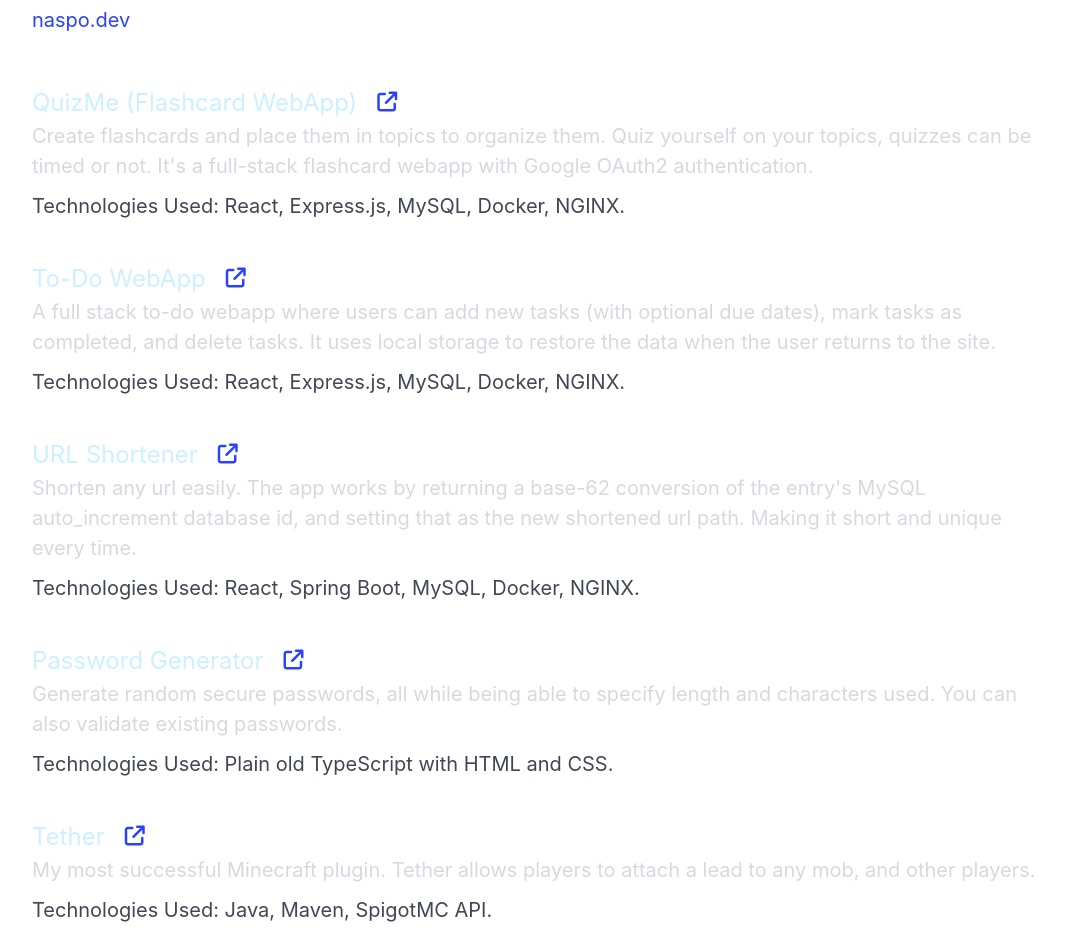
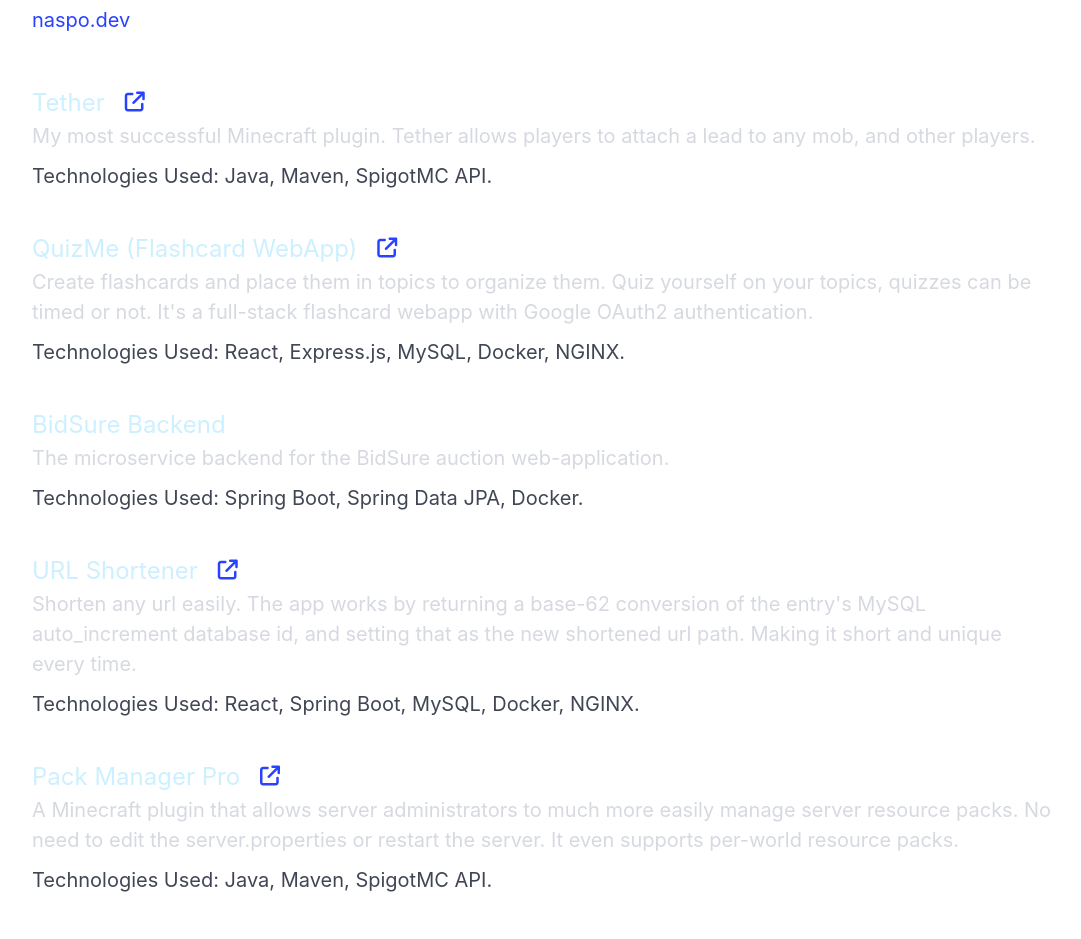
Before and after one commit to NaspoDev/naspoapps-root-site, a React (Vite) app: page / in a window 1280 px wide. Shown: the part 121-1060 px from the top of the page, without its empty margins (96-1177 px from the left). Built offline with nearby package versions, Linux system fonts and the light colour scheme.

Commit message:
Added BidSure Backend project and reordered projects

```diff
--- a/src/components/projects-list/ProjectsList.tsx
+++ b/src/components/projects-list/ProjectsList.tsx
@@ -12,10 +12,12 @@
               {project.title}
             </h3>
 
-            {/* project link icon */}
-            <a href={project.link} target="_blank">
-              <i className="fa-solid fa-arrow-up-right-from-square"></i>
-            </a>
+            {/* if project link is not null, render a clickable icon */}
+            {project.link !== null && (
+              <a href={project.link} target="_blank">
+                <i className="fa-solid fa-arrow-up-right-from-square"></i>
+              </a>
+            )}
 
             {/* If github link is not null, render a github link icon */}
             {project.githubLink !== null && (
--- a/src/components/projects-list/projects.ts
+++ b/src/components/projects-list/projects.ts
@@ -4,11 +4,21 @@
   title: string;
   description: string;
   techStack: string;
-  link: string;
+  link: string | null;
   githubLink: string | null;
 }
 
 const projects: project[] = [
+  // Tether
+  {
+    title: "Tether",
+    description:
+      "My most successful Minecraft plugin. Tether allows players to attach a lead to any mob, and other players.",
+    techStack: "Java, Maven, SpigotMC API.",
+    link: "https://www.spigotmc.org/resources/tether.100941/",
+    githubLink: "https://github.com/NaspoDev/Tether",
+  },
+
   // QuizMe (Flashcard WebApp)
   {
     title: "QuizMe (Flashcard WebApp)",
@@ -20,15 +30,14 @@
     githubLink: "https://github.com/NaspoDev/QuizMe",
   },
 
-  // To-Do Webapp
+  // BidSure Backend
   {
-    title: "To-Do WebApp",
+    title: "BidSure Backend",
     description:
-      "A full stack to-do webapp where users can add new tasks (with optional due dates), mark tasks as completed, \
-      and delete tasks. It uses local storage to restore the data when the user returns to the site.",
-    techStack: "React, Express.js, MySQL, Docker, NGINX.",
-    link: "https://todo.naspoapps.com/",
-    githubLink: "https://github.com/NaspoDev/To-Do-WebApp",
+      "The microservice backend for the BidSure auction web-application.",
+    techStack: "Spring Boot, Spring Data JPA, Docker.",
+    link: null,
+    githubLink: "https://github.com/NaspoDev/bidsure-backend",
   },
 
   // URL Shortener
@@ -40,26 +49,6 @@
     techStack: "React, Spring Boot, MySQL, Docker, NGINX.",
     link: "https://lnk.naspoapps.com/",
     githubLink: "https://github.com/NaspoDev/url-shortener",
-  },
-
-  // Password Generator
-  {
-    title: "Password Generator",
-    description:
-      "Generate random secure passwords, all while being able to specify length and characters used. You can also validate existing passwords.",
-    techStack: "Plain old TypeScript with HTML and CSS.",
-    link: "https://password-generator.naspoapps.com/",
-    githubLink: "https://github.com/NaspoDev/PasswordGenerator",
-  },
-
-  // Tether
-  {
-    title: "Tether",
-    description:
-      "My most successful Minecraft plugin. Tether allows players to attach a lead to any mob, and other players.",
-    techStack: "Java, Maven, SpigotMC API.",
-    link: "https://www.spigotmc.org/resources/tether.100941/",
-    githubLink: "https://github.com/NaspoDev/Tether",
   },
 
   // Pack Manager Pro
@@ -82,6 +71,27 @@
     link: "https://www.spigotmc.org/resources/showcase.101606/",
     githubLink: "https://github.com/NaspoDev/Showcase",
   },
+
+  // To-Do Webapp
+  {
+    title: "To-Do WebApp",
+    description:
+      "A full stack to-do webapp where users can add new tasks (with optional due dates), mark tasks as completed, \
+      and delete tasks. It uses local storage to restore the data when the user returns to the site.",
+    techStack: "React, Express.js, MySQL, Docker, NGINX.",
+    link: "https://todo.naspoapps.com/",
+    githubLink: "https://github.com/NaspoDev/To-Do-WebApp",
+  },
+
+  // Password Generator
+  {
+    title: "Password Generator",
+    description:
+      "Generate random secure passwords, all while being able to specify length and characters used. You can also validate existing passwords.",
+    techStack: "Plain old TypeScript with HTML and CSS.",
+    link: "https://password-generator.naspoapps.com/",
+    githubLink: "https://github.com/NaspoDev/PasswordGenerator",
+  },
 ];
 
 export default projects;
```
Also changed, not shown: 1 other file (tests, documents, lock files or other folders).
